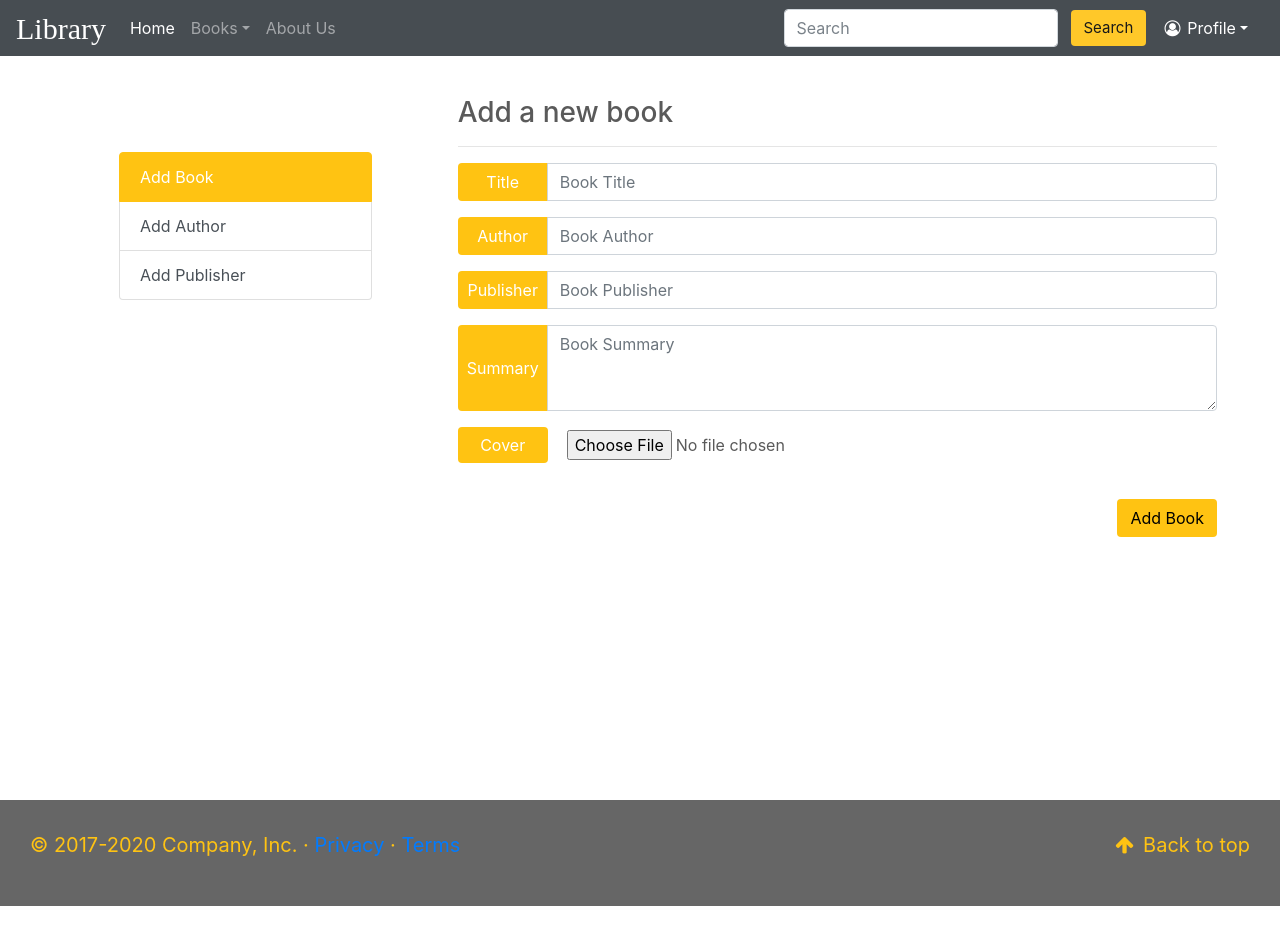
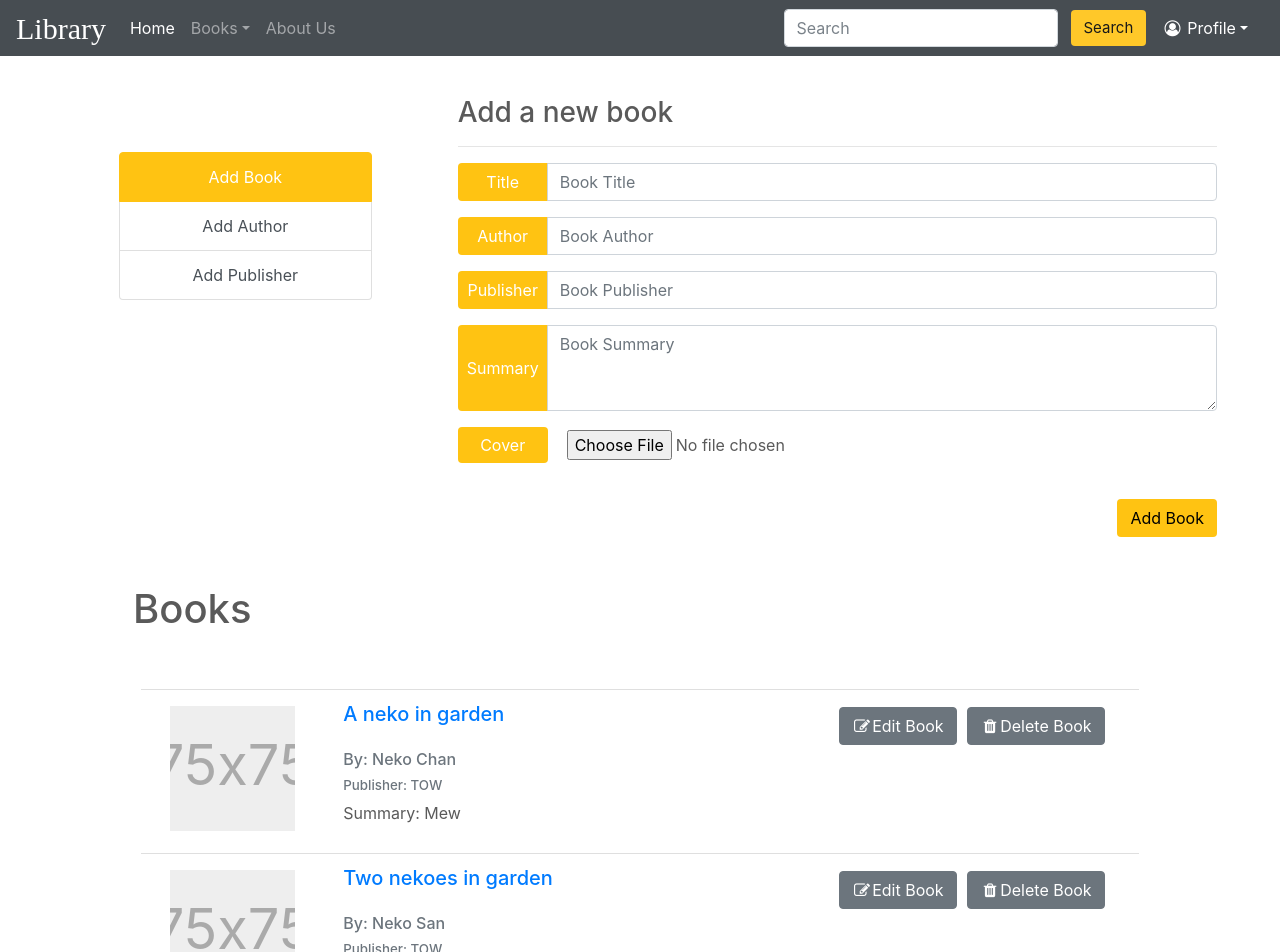
Before and after one commit to NegarMov/TOSAN-Library-frontend, an Angular app: page /add-info in a window 1280 px wide. Shown: the top 952 px of the page. Before the commit the page ends 906 px from the top, so only its background shows below. Built offline with nearby package versions, Linux system fonts and the light colour scheme.

Commit message:
add an editable list of books

```diff
--- a/src/app/add-info/add-info.component.css
+++ b/src/app/add-info/add-info.component.css
@@ -1,8 +1,4 @@
-body {
-    height: 100vh;
-}
-
-body, main, footer {
+html, body, main, footer {
     overflow: auto;
 }
 
@@ -12,7 +8,80 @@ body {
 
 .inner {
     background-color: white;
+    min-height: 85vh;
     padding-top: 3rem;
+}
+
+.list-item-text {
+    display:inline-block;
+    margin-left: 5%;
+    width: 80%;
+    height: fit-content;
+    margin-top: auto;
+    margin-bottom: auto;
+}
+
+.list-group-item {
+    display: flex;
+    align-content: center;
+    justify-content: center;
+}
+
+.list-group-item:hover {
+    cursor: pointer;
+}
+
+.list-item-status {
+    width: fit-content;
+}
+
+.list-group {
+    margin: 3rem;
+    margin-left: 0px;
+}
+
+h1 {
+    margin: 3rem;
+}
+
+.featurette-heading {
+    font-weight: 300;
+    line-height: 1;
+    letter-spacing: -.05rem;
+}
+
+@media (min-width: 40em) {
+    /* Bump up size of carousel content */
+    .carousel-caption p {
+      margin-bottom: 1.25rem;
+      font-size: 1.25rem;
+      line-height: 1.4;
+}
+
+    .featurette-heading {
+      font-size: 50px;
+    }
+}
+
+@media (min-width: 62em) {
+    .featurette-heading {
+      margin-top: 7rem;
+    }
+}
+
+.bd-placeholder-img {
+    font-size: 1.125rem;
+    text-anchor: middle;
+    -webkit-user-select: none;
+    -moz-user-select: none;
+    -ms-user-select: none;
+    user-select: none;
+}
+
+@media (min-width: 768px) {
+    .bd-placeholder-img-lg {
+      font-size: 3.5rem;
+    }
 }
 
 .list-group {
@@ -45,7 +114,7 @@ input:focus, textarea:focus {
     top: -15px;
 }
 
-.add_btn {
+.add-btn {
     display: flex;
     justify-content: center;
     align-items: center;
--- a/src/app/add-info/add-info.component.html
+++ b/src/app/add-info/add-info.component.html
@@ -54,7 +54,7 @@
                                 </div>
 
                                 <div class="form-group">
-                                <input type="submit" value="Add Book" class="btn float-right add_btn" (click)="onaddBook()">
+                                    <input type="submit" value="Add Book" class="btn float-right add-btn" (click)="onaddBook()">
                                 </div>
                             </form>
                         </div>
@@ -79,7 +79,7 @@
                                 <small *ngIf="!validAuthorSurname" class="input-error">*author last name is required</small>
 
                                 <div class="form-group">
-                                <input type="submit" value="Add Author" class="btn float-right add_btn" (click)="onaddAuthor()">
+                                    <input type="submit" value="Add Author" class="btn float-right add-btn" (click)="onaddAuthor()">
                                 </div>
                             </form>
                         </div>
@@ -96,13 +96,22 @@
                                 <small *ngIf="!validPublisherName" class="input-error">*publisher name is required</small>
 
                                 <div class="form-group">
-                                <input type="submit" value="Add Publisher" class="btn float-right add_btn" (click)="onaddPublisher()">
+                                    <input type="submit" value="Add Publisher" class="btn float-right add-btn" (click)="onaddPublisher()">
                                 </div>
                             </form>
                         </div>
                     </div>
                 </div>
             </div>
+
+            <div class="container">
+                <h1>Books</h1>
+                <div class="list-group list-group-flush">
+                    <div *ngFor="let b of books">
+                        <app-book-item [item]="b" (deleted)="deleteBook($event)"></app-book-item>
+                    </div>
+                </div>
+            </div>
         </main>
     </div>
 </body>
--- a/src/app/add-info/add-info.component.ts
+++ b/src/app/add-info/add-info.component.ts
@@ -1,4 +1,5 @@
 import { Component, OnInit } from '@angular/core';
+import { Book } from './book';
 
 @Component({
   selector: 'app-add-info',
@@ -19,6 +20,12 @@ export class AddInfoComponent implements OnInit {
   newPublisher = {name: ""};
   validPublisherName: boolean = true;
 
+  books: Book[] = [
+    { title: "A neko in garden", author: "Neko Chan", publisher: "TOW", summary: "Mew",  coverUrl: "" },
+    { title: "Two nekoes in garden", author: "Neko San", publisher: "TOW", summary: "Mew Mew",  coverUrl: "" },
+    { title: "Three nekoes in garden", author: "Neko Sama", publisher: "TOW", summary: "Mew Mew Mew",  coverUrl: "" }
+  ];
+
   constructor() { }
 
   ngOnInit(): void {
@@ -28,6 +35,15 @@ export class AddInfoComponent implements OnInit {
     this.validBookTitle = (this.newBook.title)? true: false;
     this.validBookAuthor = (this.newBook.author)? true: false;
     this.validBookPublisher = (this.newBook.publisher)? true: false;
+    if (this.validBookTitle && this.validBookAuthor && this.validBookPublisher) {
+      this.books.push({
+        title : this.newBook.title,
+        author: this.newBook.author,
+        publisher: this.newBook.publisher,
+        summary: this.newBook.summary,
+        coverUrl: this.newBook.summary});
+      this.newBook = {title: "", author: "", publisher: "", summary: "", coverUrl: ""};
+    }
   }
 
   onFileChange(event: any) {
@@ -43,4 +59,12 @@ export class AddInfoComponent implements OnInit {
     this.validPublisherName = (this.newPublisher.name)? true: false;
   }
 
+  deleteBook(event: Book) {
+    for (var i=0; i<this.books.length; i++)
+      if (this.books[i] === event) {
+        this.books.splice(i, 1);
+        break;
+      }
+  }
+
 }
--- /dev/null
+++ b/src/app/add-info/book-item/book-item.component.css
@@ -0,0 +1,28 @@
+.list-group-item:active {
+    background-color: transparent;
+    border-color: transparent;
+}
+
+.list-group-item:hover {
+    background-color: #FFC312;
+    border-color: #FFC312;
+}
+
+.btn {
+    margin: 5px;
+}
+
+.modal-btn {
+    background-color: #FFC312;
+    border-color: #FFC312;
+}
+
+.modal-btn:hover {
+    opacity: 80%;
+}
+
+.form-control-file {
+    display: inline-block;
+    width: fit-content;
+    margin-left: 20px;
+}
--- /dev/null
+++ b/src/app/add-info/book-item/book-item.component.html
@@ -0,0 +1,73 @@
+<a class="list-group-item list-group-item-action">
+    <div style="display: inline-block; height: fit-content; margin-top: auto; margin-bottom: auto;">
+        <svg class="bd-placeholder-img bd-placeholder-img-lg featurette-image img-fluid mx-auto" width="125" height="125" xmlns="http://www.w3.org/2000/svg" preserveAspectRatio="xMidYMid slice" focusable="false"><title>Placeholder</title><rect width="100%" height="100%" fill="#eee"/><text x="50%" y="50%" fill="#aaa" dy=".3em">75x75</text></svg>
+    </div>
+    <div class="list-item-text">
+        <div class="d-flex w-100 justify-content-between">
+            <a routerLink="/book/{{title}}" target="_blank"><h5 class="mb-1">{{title}}</h5></a>
+            <div>
+                <button class="btn btn-secondary" data-toggle="modal" data-target="#editModal"><i class="fa fa-edit fa-fw"></i>Edit Book</button>
+                <button class="btn btn-secondary" (click)="ondeleteBook()"><i class="fa fa-trash fa-fw"></i>Delete Book</button>
+            </div>
+        </div>
+        <h6 class="text-muted">By: {{author}}</h6>
+        <h6 class="text-muted" style="font-size: smaller;">Publisher: {{publisher}}</h6>
+        <p>Summary: {{summary}}</p>
+    </div>
+</a>
+
+<div class="modal fade" id="editModal" tabindex="-1">
+    <div class="modal-dialog modal-dialog-centered" role="document">
+      <div class="modal-content">
+        <div class="modal-header">
+          <h5 class="modal-title" id="exampleModalLongTitle">Edit Book Info</h5>
+          <button type="button" class="close" data-dismiss="modal">
+            <span aria-hidden="true">&times;</span>
+          </button>
+        </div>
+        <div class="modal-body">
+            <form>
+                <div class="input-group form-group">
+                    <div class="input-group-prepend">
+                        <span class="input-group-text">Title</span>
+                    </div>
+                    <input type="text" class="form-control" [placeholder]="title" name="title" [(ngModel)]="editedInfo.title" required>
+                    <script>document.getElementsByName("title").value = title</script>
+                </div>
+
+                <div class="input-group form-group">
+                    <div class="input-group-prepend">
+                        <span class="input-group-text">Author</span>
+                    </div>
+                    <input type="text" class="form-control" [placeholder]="author" name="author" [(ngModel)]="editedInfo.author" required>
+                </div>
+
+                <div class="input-group form-group">
+                    <div class="input-group-prepend">
+                        <span class="input-group-text">Publisher</span>
+                    </div>
+                    <input type="text" class="form-control" [placeholder]="publisher" name="publisher" [(ngModel)]="editedInfo.publisher" required>
+                </div>
+
+                <div class="input-group form-group">
+                    <div class="input-group-prepend">
+                        <span class="input-group-text">Summary</span>
+                    </div>
+                    <textarea class="form-control" name="summary" rows="3" [placeholder]="summary" [(ngModel)]="editedInfo.summary"></textarea>
+                </div>
+
+                <div class="form-group">
+                    <div class="input-group-prepend" style="display: inline-block;">
+                        <span class="input-group-text">Cover</span>
+                    </div>
+                    <input type="file" class="form-control-file" (change)="onFileChange($event)">
+                </div>
+            </form>
+        </div>
+        <div class="modal-footer">
+          <button type="button" class="btn btn-secondary" data-dismiss="modal">Cancel</button>
+          <button type="button" class="btn modal-btn" (click)="oneditBook()" data-dismiss="modal">Save changes</button>
+        </div>
+      </div>
+    </div>
+</div>
--- /dev/null
+++ b/src/app/add-info/book-item/book-item.component.ts
@@ -0,0 +1,62 @@
+import { Component, EventEmitter, Input, OnInit, Output } from '@angular/core';
+import { Book } from '../book';
+
+@Component({
+  selector: 'app-book-item',
+  templateUrl: './book-item.component.html',
+  styleUrls: ['./book-item.component.css', '../add-info.component.css']
+})
+export class BookItemComponent implements OnInit {
+
+  @Input() item: Book;
+  @Output() deleted = new EventEmitter<Book>();
+
+  editedInfo = { title: "", author: "", publisher: "", summary: "", coverUrl: "" };
+
+  title: string;
+  author: string;
+  publisher: string;
+  summary: string;
+  coverUrl: string;
+
+  validBookTitle: boolean = true;
+  validBookAuthor: boolean = true;
+  validBookPublisher: boolean = true;
+
+  constructor() {
+
+  }
+
+  ngOnInit(): void {
+    this.title = this.item.title;
+    this.author = this.item.author;
+    this.publisher = this.item.publisher;
+    this.summary = this.item.summary;
+    this.coverUrl = this.item.coverUrl;
+  }
+
+  oneditBook() {
+    if (this.editedInfo.title)
+      this.title = this.editedInfo.title;
+    if (this.editedInfo.author)
+      this.author = this.editedInfo.author;
+    if (this.editedInfo.publisher)
+      this.publisher = this.editedInfo.publisher;
+    if (this.editedInfo.summary)
+      this.summary = this.editedInfo.summary;
+    if (this.editedInfo.coverUrl)
+      this.coverUrl = this.editedInfo.coverUrl;
+  }
+
+  onFileChange(event: any) {
+    this.editedInfo.coverUrl = "../../assets/" + event.target.files[0].name;
+  }
+
+  ondeleteBook() {
+    if (confirm("Are you sure you want to delete this book?")) {
+      console.log("deleted");
+      this.deleted.emit(this.item);
+    }
+  }
+
+}
--- /dev/null
+++ b/src/app/add-info/book.ts
@@ -0,0 +1,7 @@
+export interface Book {
+    title: string;
+    author: string;
+    publisher: string;
+    summary: string;
+    coverUrl: string;
+}
--- a/src/app/app.module.ts
+++ b/src/app/app.module.ts
@@ -16,6 +16,7 @@ import { LoginFormComponent } from './login-form/login-form.component';
 import { SignupFormComponent } from './signup-form/signup-form.component';
 import { ChangePasswordFormComponent } from './change-password-form/change-password-form.component';
 import { AddInfoComponent } from './add-info/add-info.component';
+import { BookItemComponent } from './add-info/book-item/book-item.component';
 
 @NgModule({
   declarations: [
@@ -31,7 +32,8 @@ import { AddInfoComponent } from './add-info/add-info.component';
     LoginFormComponent,
     SignupFormComponent,
     ChangePasswordFormComponent,
-    AddInfoComponent
+    AddInfoComponent,
+    BookItemComponent
   ],
   imports: [
     BrowserModule,
--- a/src/app/book-info/book-info.component.css
+++ b/src/app/book-info/book-info.component.css
@@ -1,7 +1,3 @@
-body {
-    height: 100vh;
-}
-
 body, main, footer {
     overflow: auto;
 }
--- a/src/app/dashboard/recommended-item/recommended-item.component.html
+++ b/src/app/dashboard/recommended-item/recommended-item.component.html
@@ -1,6 +1,6 @@
 <a *ngIf="show()" class="list-group-item list-group-item-action" routerLink="/book/{{bookTitle}}" target="_blank">
     <div style="display:inline-block;">
-        <svg class="bd-placeholder-img bd-placeholder-img-lg featurette-image img-fluid mx-auto" width="75" height="75" xmlns="http://www.w3.org/2000/svg" preserveAspectRatio="xMidYMid slice" focusable="false"><title>Placeholder</title><rect width="100%" height="100%" fill="#eee"/><text x="50%" y="50%" fill="#aaa" dy=".3em">75x75</text></svg>
+        <svg class="bd-placeholder-img bd-placeholder-img-lg featurette-image img-fluid mx-auto" width="100" height="100" xmlns="http://www.w3.org/2000/svg" preserveAspectRatio="xMidYMid slice" focusable="false"><title>Placeholder</title><rect width="100%" height="100%" fill="#eee"/><text x="50%" y="50%" fill="#aaa" dy=".3em">100x100</text></svg>
     </div>
     <div class="list-item-text">
         <div class="d-flex w-100 justify-content-between">
```
Also changed, not shown: 1 other file (tests, documents, lock files or other folders). Lines whose indentation alone changed are shown as unchanged.
